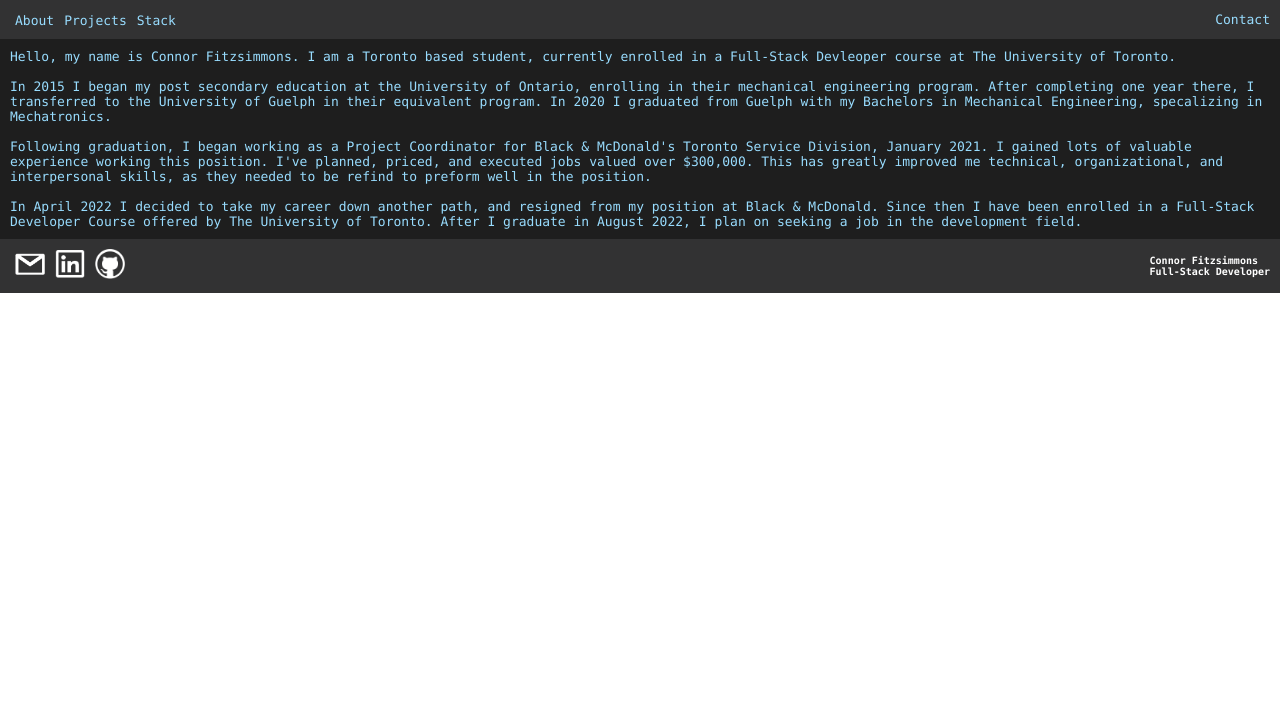
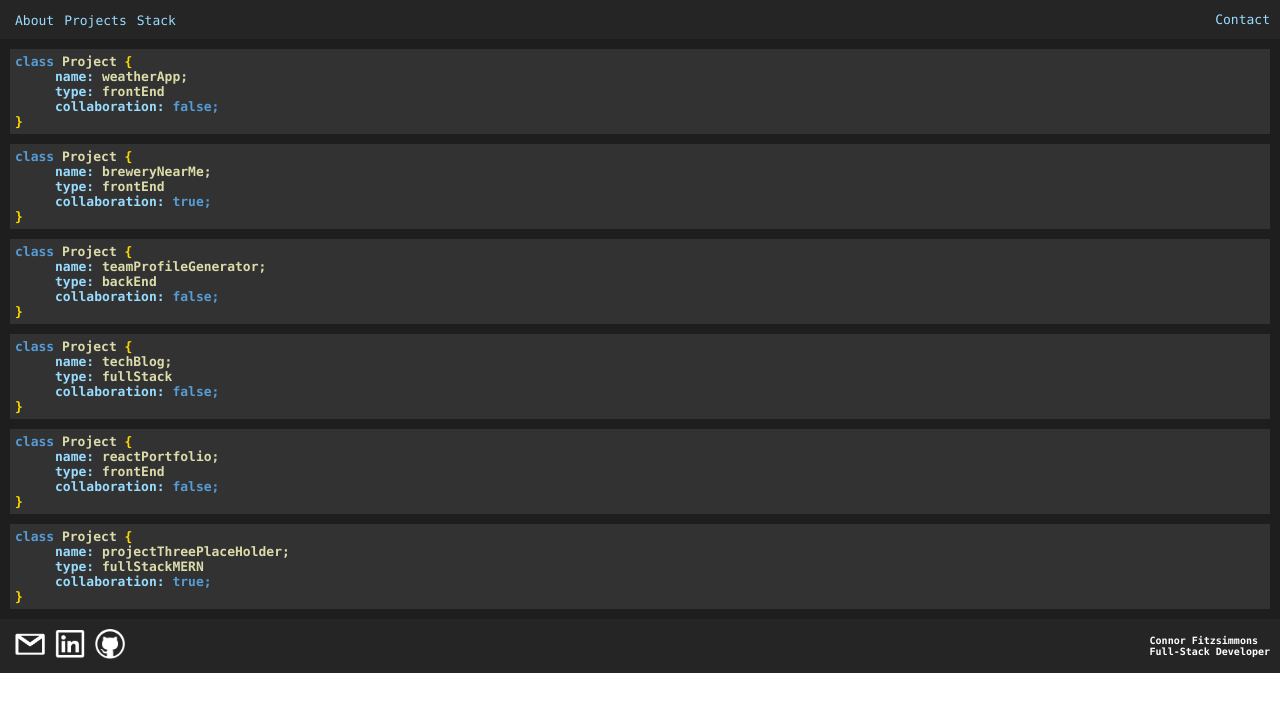
Before and after one commit to connor-kfitz/React-Portfolio, a React (Create React App) app: page / in a window 1280 px wide. Shown: the top 712 px of the page. Built offline with nearby package versions, Linux system fonts and the light colour scheme.

Commit message:
Finished Base Projects Tab

```diff
--- a/src/components/Footer.js
+++ b/src/components/Footer.js
@@ -16,7 +16,7 @@ function Footer() {
         <div id="footer" className="flex">
             <ul className="flex">
                 <li>
-                    <a href="" className="navItem ">
+                    <a href="mailto:connorkfitzsimmons@gmail.com" className="navItem ">
                     <img
                     src={mail}
                     onMouseOver={e => e.currentTarget.src = mailc}
@@ -25,7 +25,7 @@ function Footer() {
                     </a>
                 </li>
                 <li>
-                    <a href="" className="navItem">
+                    <a href="https://www.linkedin.com/in/connor-fitzsimmons-70158abb/" className="navItem">
                     <img
                     src={linked}
                     onMouseOver={e => e.currentTarget.src = linkedc}
@@ -34,7 +34,7 @@ function Footer() {
                     </a>
                 </li>
                 <li>
-                    <a href="" className="navItem">
+                    <a href="https://github.com/connor-kfitz" className="navItem">
                     <img
                     src={git}
                     onMouseOver={e => e.currentTarget.src = gitc}
--- a/src/components/PortfolioContainer.js
+++ b/src/components/PortfolioContainer.js
@@ -6,7 +6,7 @@ import About from "./pages/About";
 import Project from "./pages/Project";
 
 export default function PortfolioContainer() {
-    const [currentPage, setCurrentPage] = useState('About');
+    const [currentPage, setCurrentPage] = useState('Project');
 
     const renderPage = () => {
         if (currentPage === 'About') {
--- a/src/components/pages/Project.js
+++ b/src/components/pages/Project.js
@@ -1,7 +1,68 @@
+import React from "react";
+import "../../styles/Project.css";
+
 function Project() {
+
     return (
-        <h1> TEST </h1>
+        <main>
+            <a href="https://github.com/connor-kfitz/purple-orangutan" target="blank" className ="projectAnchor">
+                <div id="projectOne" className="projectCard">
+                    <h4 className="lightGreen"> <span className="blue">class</span> Project <span className="yellow">&#123;</span></h4>
+                    <h4 className="projectIndent">name: <span className="lightGreen">weatherApp;</span></h4>
+                    <h4 className="projectIndent">type: <span className="lightGreen">frontEnd</span></h4>
+                    <h4 className="projectIndent">collaboration: <span className="blue">false;</span></h4>
+                    <h4 className="yellow">&#125;</h4>
+                </div>
+            </a>
+            <a href="https://github.com/tyomoto/potential-meme" target="blank" className ="projectAnchor">
+                <div id="projectTwo" className="projectCard">
+                    <h4 className="lightGreen"> <span className="blue">class</span> Project <span className="yellow">&#123;</span></h4>
+                    <h4 className="projectIndent">name: <span className="lightGreen">breweryNearMe;</span></h4>
+                    <h4 className="projectIndent">type: <span className="lightGreen">frontEnd</span></h4>
+                    <h4 className="projectIndent">collaboration: <span className="blue">true;</span></h4>
+                    <h4 className="yellow">&#125;</h4>
+                </div>
+            </a>
+            <a href="https://github.com/connor-kfitz/purple-monkey" target="blank" className ="projectAnchor">
+                <div id="projectThree" className="projectCard">
+                    <h4 className="lightGreen"> <span className="blue">class</span> Project <span className="yellow">&#123;</span></h4>
+                    <h4 className="projectIndent">name: <span className="lightGreen">teamProfileGenerator;</span></h4>
+                    <h4 className="projectIndent">type: <span className="lightGreen">backEnd</span></h4>
+                    <h4 className="projectIndent">collaboration: <span className="blue">false;</span></h4>
+                    <h4 className="yellow">&#125;</h4>
+                </div>
+            </a>
+            <a href="https://github.com/connor-kfitz/maroon-monkey" target="blank" className ="projectAnchor">
+                <div id="projectFour" className="projectCard">
+                    <h4 className="lightGreen"> <span className="blue">class</span> Project <span className="yellow">&#123;</span></h4>
+                    <h4 className="projectIndent">name: <span className="lightGreen">techBlog;</span></h4>
+                    <h4 className="projectIndent">type: <span className="lightGreen">fullStack</span></h4>
+                    <h4 className="projectIndent">collaboration: <span className="blue">false;</span></h4>
+                    <h4 className="yellow">&#125;</h4>
+                </div>
+            </a>
+            <a href="https://github.com/connor-kfitz/purple-frog" target="blank" className ="projectAnchor">
+                <div id="projectFive" className="projectCard">
+                    <h4 className="lightGreen"> <span className="blue">class</span> Project <span className="yellow">&#123;</span></h4>
+                    <h4 className="projectIndent">name: <span className="lightGreen">reactPortfolio;</span></h4>
+                    <h4 className="projectIndent">type: <span className="lightGreen">frontEnd</span></h4>
+                    <h4 className="projectIndent">collaboration: <span className="blue">false;</span></h4>
+                    <h4 className="yellow">&#125;</h4>
+                </div>
+            </a>
+            <a href="" target="blank" className ="projectAnchor">
+                <div id="projectSix" className="projectCard">
+                    <h4 className="lightGreen"> <span className="blue">class</span> Project <span className="yellow">&#123;</span></h4>
+                    <h4 className="projectIndent">name: <span className="lightGreen">projectThreePlaceHolder;</span></h4>
+                    <h4 className="projectIndent">type: <span className="lightGreen">fullStackMERN</span></h4>
+                    <h4 className="projectIndent">collaboration: <span className="blue">true;</span></h4>
+                    <h4 className="yellow">&#125;</h4>
+                </div>
+            </a>
+        </main>
     )
 }
 
 export default Project;
+
+{/* <span></span> */}
--- a/src/styles/Footer.css
+++ b/src/styles/Footer.css
@@ -1,6 +1,6 @@
 #footer {
     height: auto;
-    background-color: #323233;
+    background-color: #252526;
     align-items: center;
     padding: 10px 10px 10px 10px;
     justify-content: space-between;
--- a/src/styles/Navbar.css
+++ b/src/styles/Navbar.css
@@ -1,5 +1,5 @@
 #nav {
-    background-color:#323233;
+    background-color:#252526;
     align-items: center;
     justify-content: space-between;
     padding: 10px 10px 10px 10px;
--- /dev/null
+++ b/src/styles/Project.css
@@ -0,0 +1,42 @@
+main {
+    height: auto;
+    background-color:#1e1e1e;
+    padding: 10px 10px 10px 10px;
+    color: #98dcfe;
+    font-size: small;
+}
+
+.blue {
+    color:#569cd6;
+}
+
+.lightGreen {
+    color: #dcdcaa
+}
+
+.yellow {
+    color:#ffd700;
+}
+
+.projectAnchor {
+    text-decoration: none;
+    color: #98dcfe;
+}
+
+.projectCard {
+    background-color: #323233;
+    padding: 5px;
+    margin: 10px 0 10px 0;
+}
+
+#projectOne {
+    margin-top: 0px;
+}
+
+#projectSix {
+    margin-bottom: 0px;
+}
+
+.projectIndent {
+    margin-left: 40px;
+}
```
